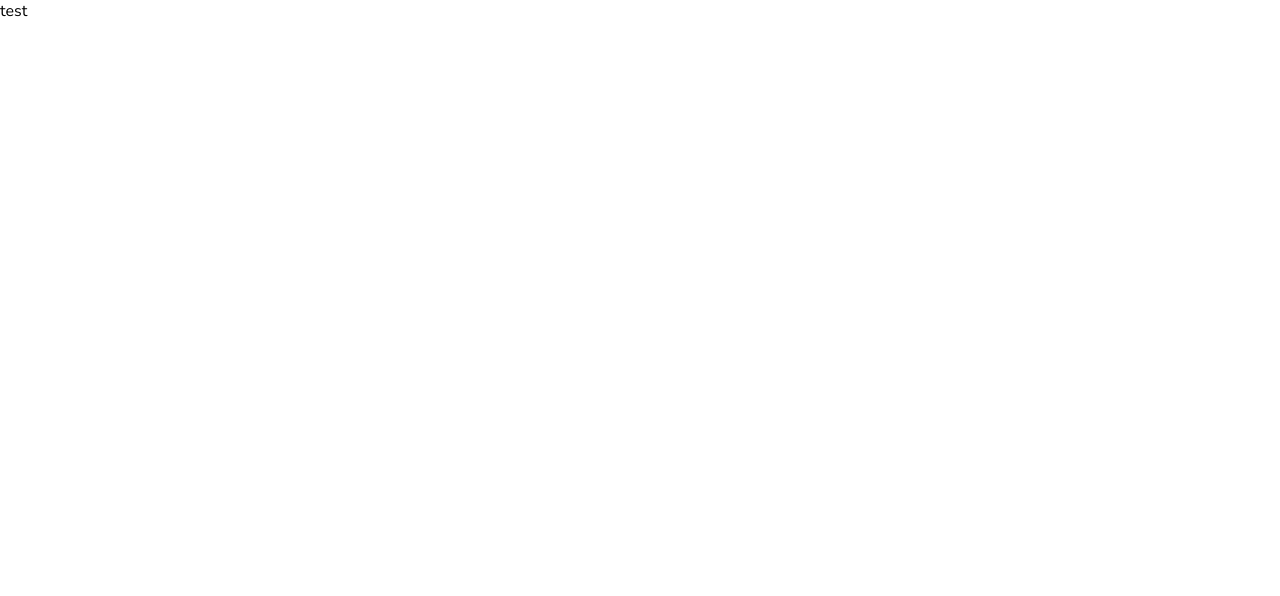
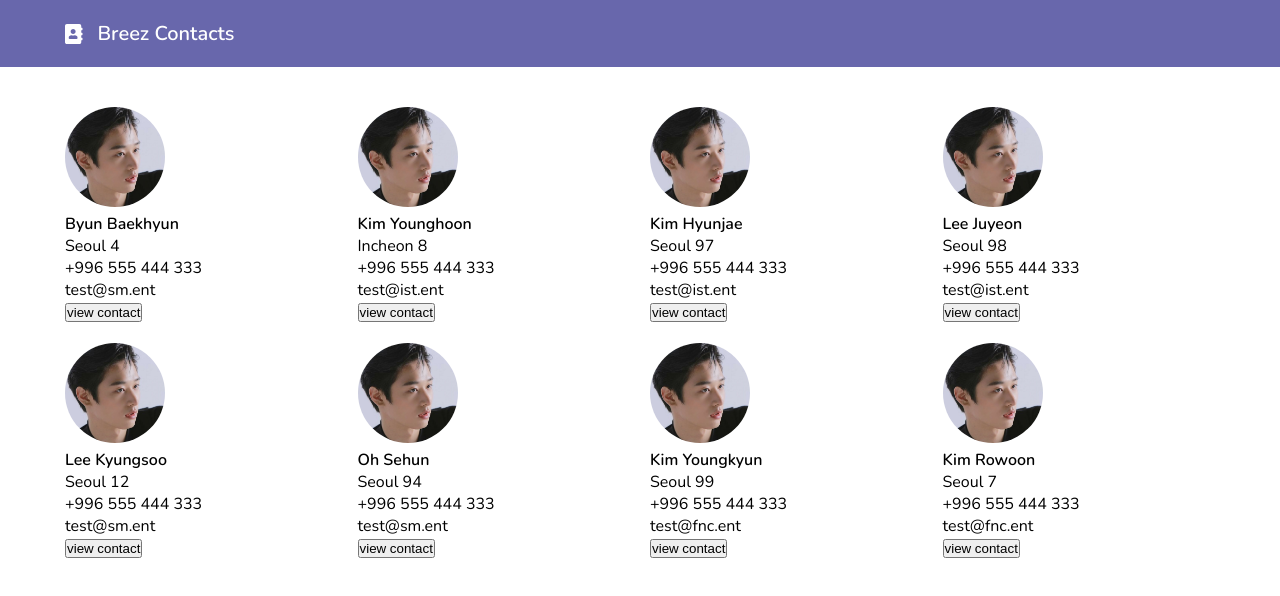
Before and after one commit to lubaek/contacts, a React (Create React App) app: page / in a window 1280 px wide. Shown: the top 596 px of the page. Built offline with nearby package versions, Linux system fonts and the light colour scheme.

Commit message:
created header, contact card components & contacts, contact pages
added dummy contacts file

```diff
--- a/package.json
+++ b/package.json
@@ -3,11 +3,15 @@
   "version": "0.1.0",
   "private": true,
   "dependencies": {
+    "@fortawesome/fontawesome-svg-core": "^1.2.36",
+    "@fortawesome/free-solid-svg-icons": "^5.15.4",
+    "@fortawesome/react-fontawesome": "^0.1.16",
     "@testing-library/jest-dom": "^5.16.1",
     "@testing-library/react": "^12.1.2",
     "@testing-library/user-event": "^13.5.0",
     "react": "^17.0.2",
     "react-dom": "^17.0.2",
+    "react-router-dom": "^6.2.1",
     "react-scripts": "5.0.0",
     "web-vitals": "^2.1.3"
   },
--- a/src/App.css
+++ b/src/App.css
@@ -5,8 +5,63 @@
 	padding: 0;
 	box-sizing: border-box;
 }
-
 body {
 	font-family: "Nunito", sans-serif;
 	font-weight: 400;
 }
+
+a {
+	text-decoration: none;
+}
+
+a,
+button {
+	cursor: pointer;
+}
+
+img {
+	max-width: 100%;
+	max-height: 100%;
+}
+
+.container {
+	margin: 0 auto;
+	width: 100%;
+	max-width: 1180px;
+	padding: 0 15px;
+}
+
+/* header styles */
+.header {
+	padding: 20px 0;
+	background-color: #6867ac;
+}
+
+.logo {
+	display: flex;
+	align-items: center;
+	gap: 15px;
+	font-size: 20px;
+	font-weight: 600;
+	color: #fff;
+}
+
+/* contacts styles */
+
+.contacts {
+	padding: 40px 0;
+}
+
+.contacts__inner {
+	display: grid;
+	grid-template-columns: repeat(4, 1fr);
+	grid-gap: 20px;
+}
+
+.contactCard__img__inner {
+	width: 100px;
+	border-radius: 50%;
+}
+.contactCard__img__inner img {
+	border-radius: 50%;
+}
--- a/src/App.jsx
+++ b/src/App.jsx
@@ -1,7 +1,17 @@
 import "./App.css";
+import { BrowserRouter, Routes, Route } from "react-router-dom";
+import Contacts from "./pages/Contacts";
+import Contact from "./pages/Contact";
 
 function App() {
-	return <div>test</div>;
+	return (
+		<BrowserRouter>
+			<Routes>
+				<Route exact path="/" element={<Contacts />} />
+				<Route path="/:id" element={<Contact />} />
+			</Routes>
+		</BrowserRouter>
+	);
 }
 
 export default App;
--- /dev/null
+++ b/src/components/ContactCard.jsx
@@ -0,0 +1,21 @@
+import React from "react";
+import contactImg from "../images/5fATtiHqr5I.jpg";
+
+function ContactCard({ contact }) {
+	return (
+		<div className="contactCard">
+			<div className="contactCard__img">
+				<div className="contactCard__img__inner">
+					<img src={contactImg} alt="contact" />
+				</div>
+			</div>
+			<h4 className="contactCard__name">{contact.name}</h4>
+			<p className="contactCard__address">{contact.address}</p>
+			<p className="contactCard__phoneNumber">{contact.phoneNumber}</p>
+			<p className="contactCard__email">{contact.email}</p>
+			<button>view contact</button>
+		</div>
+	);
+}
+
+export default ContactCard;
--- /dev/null
+++ b/src/components/Header.jsx
@@ -0,0 +1,20 @@
+import React from "react";
+import { FontAwesomeIcon } from "@fortawesome/react-fontawesome";
+import { faAddressBook } from "@fortawesome/free-solid-svg-icons";
+
+function Header() {
+	return (
+		<header className="header">
+			<div className="container">
+				<div className="header__inner">
+					<a href="/" className="logo">
+						<FontAwesomeIcon icon={faAddressBook} />
+						Breez Contacts
+					</a>
+				</div>
+			</div>
+		</header>
+	);
+}
+
+export default Header;
--- /dev/null
+++ b/src/pages/Contact.jsx
@@ -0,0 +1,7 @@
+import React from "react";
+
+function Contact() {
+	return <div>contact</div>;
+}
+
+export default Contact;
--- /dev/null
+++ b/src/pages/Contacts.jsx
@@ -0,0 +1,21 @@
+import React from "react";
+import ContactCard from "../components/ContactCard";
+import Header from "../components/Header";
+import { dummyContacts } from "../utils/dummyContacts";
+
+function Contacts() {
+	return (
+		<>
+			<Header />
+			<div className="contacts">
+				<div className="contacts__inner container">
+					{dummyContacts.map((contact) => {
+						return <ContactCard key={contact.id} contact={contact} />;
+					})}
+				</div>
+			</div>
+		</>
+	);
+}
+
+export default Contacts;
--- /dev/null
+++ b/src/utils/dummyContacts.js
@@ -0,0 +1,58 @@
+export const dummyContacts = [
+	{
+		id: 1,
+		name: "Byun Baekhyun",
+		phoneNumber: "+996 555 444 333",
+		email: "test@sm.ent",
+		address: "Seoul 4",
+	},
+	{
+		id: 2,
+		name: "Kim Younghoon",
+		phoneNumber: "+996 555 444 333",
+		email: "test@ist.ent",
+		address: "Incheon 8",
+	},
+	{
+		id: 3,
+		name: "Kim Hyunjae",
+		phoneNumber: "+996 555 444 333",
+		email: "test@ist.ent",
+		address: "Seoul 97",
+	},
+	{
+		id: 4,
+		name: "Lee Juyeon",
+		phoneNumber: "+996 555 444 333",
+		email: "test@ist.ent",
+		address: "Seoul 98",
+	},
+	{
+		id: 5,
+		name: "Lee Kyungsoo",
+		phoneNumber: "+996 555 444 333",
+		email: "test@sm.ent",
+		address: "Seoul 12",
+	},
+	{
+		id: 6,
+		name: "Oh Sehun",
+		phoneNumber: "+996 555 444 333",
+		email: "test@sm.ent",
+		address: "Seoul 94",
+	},
+	{
+		id: 7,
+		name: "Kim Youngkyun",
+		phoneNumber: "+996 555 444 333",
+		email: "test@fnc.ent",
+		address: "Seoul 99",
+	},
+	{
+		id: 8,
+		name: "Kim Rowoon",
+		phoneNumber: "+996 555 444 333",
+		email: "test@fnc.ent",
+		address: "Seoul 7",
+	},
+];
```
Also changed, not shown: src/components/index.js (deleted), src/images/5fATtiHqr5I.jpg (added), src/pages/index.js (deleted), 1 other file (tests, documents, lock files or other folders).
